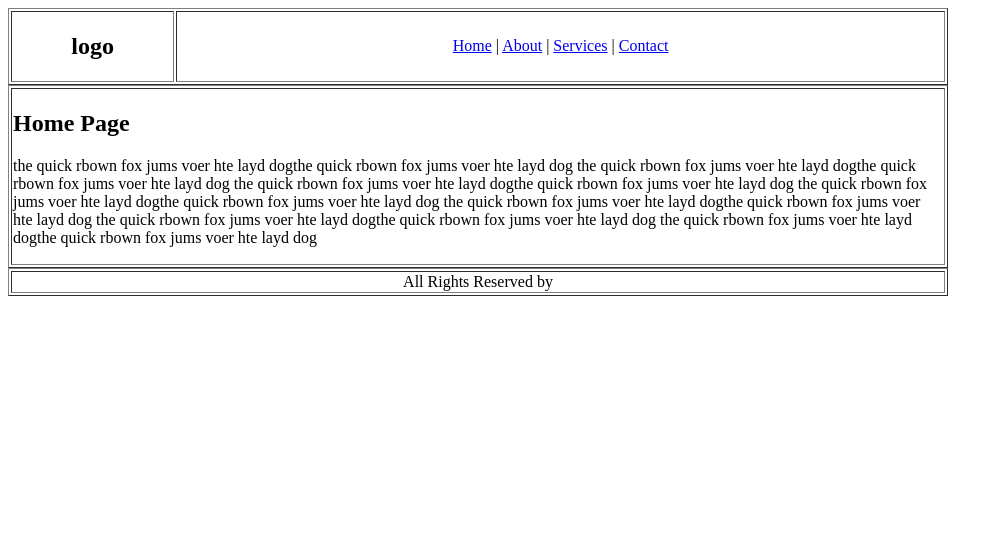
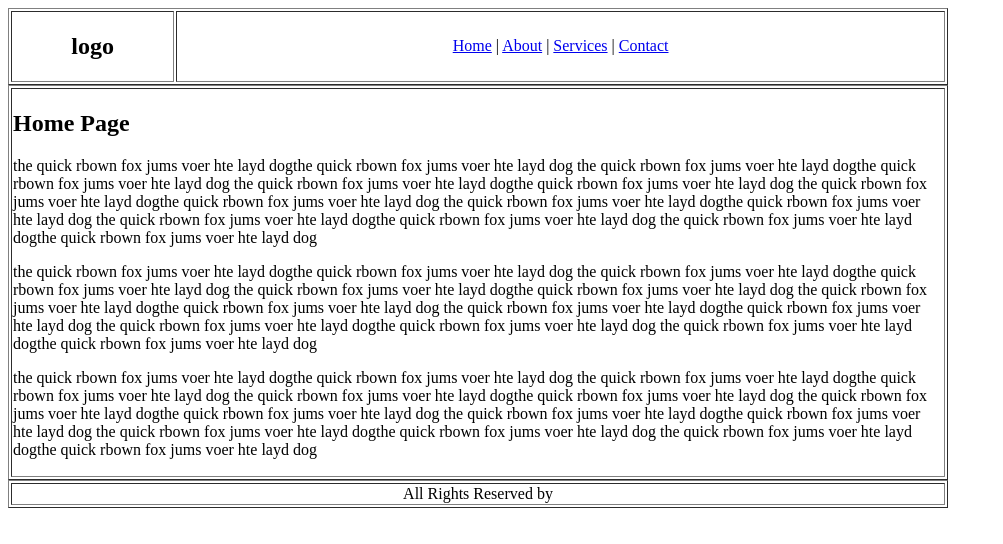
Before and after one commit to devmbabu/pavanhtmlWebstie, a plain HTML site: page index.html in a window 1280 px wide. Shown: the whole page, without its empty margins (0-1003 px from the left). Drawn offline with Linux system fonts and the light colour scheme.

Commit message:
Update index.html

```diff
--- a/index.html
+++ b/index.html
@@ -36,6 +36,24 @@
                 the quick rbown fox jums voer hte layd dogthe quick rbown fox jums voer hte layd dog
                 the quick rbown fox jums voer hte layd dogthe quick rbown fox jums voer hte layd dog
             </p>
+             <p>
+                the quick rbown fox jums voer hte layd dogthe quick rbown fox jums voer hte layd dog
+                the quick rbown fox jums voer hte layd dogthe quick rbown fox jums voer hte layd dog
+                the quick rbown fox jums voer hte layd dogthe quick rbown fox jums voer hte layd dog
+                the quick rbown fox jums voer hte layd dogthe quick rbown fox jums voer hte layd dog
+                the quick rbown fox jums voer hte layd dogthe quick rbown fox jums voer hte layd dog
+                the quick rbown fox jums voer hte layd dogthe quick rbown fox jums voer hte layd dog
+                the quick rbown fox jums voer hte layd dogthe quick rbown fox jums voer hte layd dog
+            </p>
+             <p>
+                the quick rbown fox jums voer hte layd dogthe quick rbown fox jums voer hte layd dog
+                the quick rbown fox jums voer hte layd dogthe quick rbown fox jums voer hte layd dog
+                the quick rbown fox jums voer hte layd dogthe quick rbown fox jums voer hte layd dog
+                the quick rbown fox jums voer hte layd dogthe quick rbown fox jums voer hte layd dog
+                the quick rbown fox jums voer hte layd dogthe quick rbown fox jums voer hte layd dog
+                the quick rbown fox jums voer hte layd dogthe quick rbown fox jums voer hte layd dog
+                the quick rbown fox jums voer hte layd dogthe quick rbown fox jums voer hte layd dog
+            </p>
         </td>
     </tr>
   </table>
```
